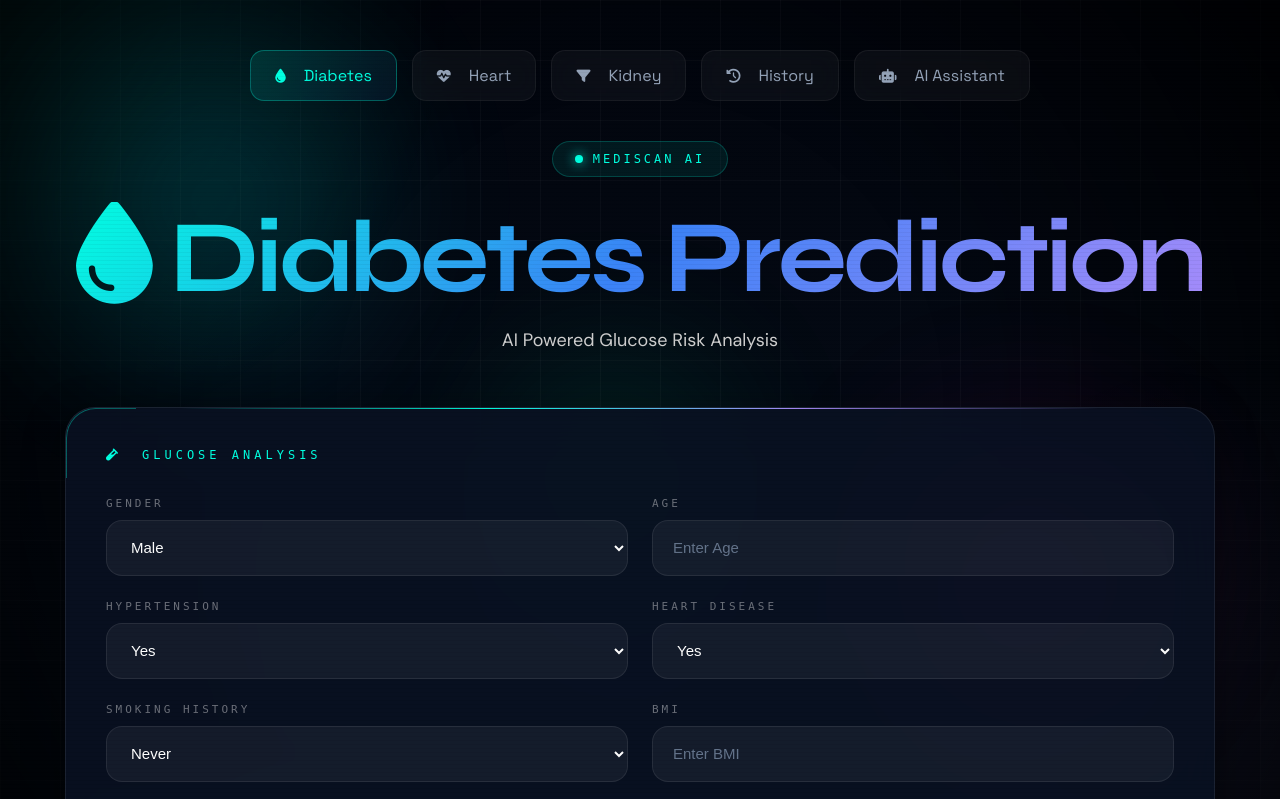
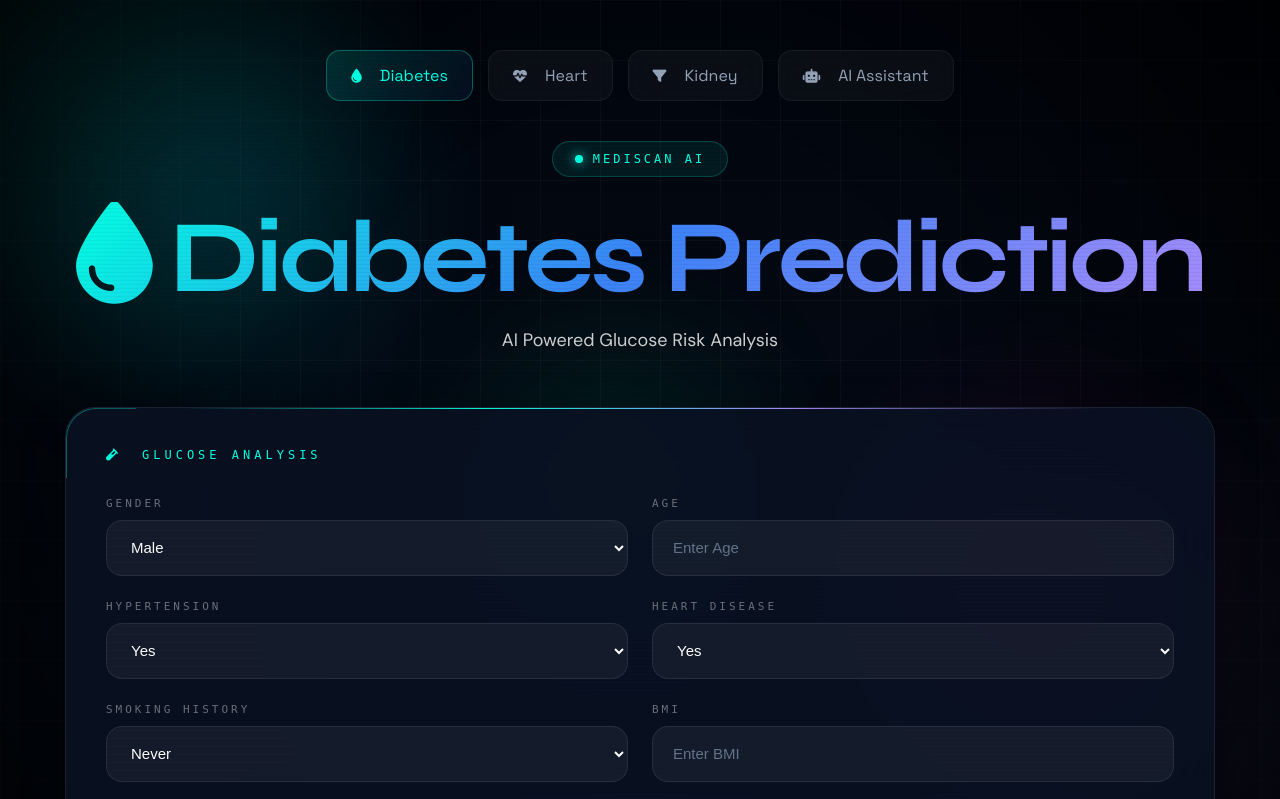
Before and after one commit to kshitij230106/mediscan-ai, a Flask app: page / in a window 1280 px wide. Shown: the top 799 px of the page. Run offline with Flask 3, Linux system fonts and the light colour scheme; parts of the project's set-up code (start-up, migrations or seed data) failed here and were passed over; some web fonts are replaced.

Commit message:
Updated README and removed history system

```diff
--- a/templates/index.html
+++ b/templates/index.html
@@ -58,14 +58,6 @@
                 <i class="fa-solid fa-filter"></i>
 
                 Kidney
-
-            </a>
-
-            <a href="/history" class="nav-btn">
-
-                <i class="fa-solid fa-clock-rotate-left"></i>
-
-                History
 
             </a>
 
```
